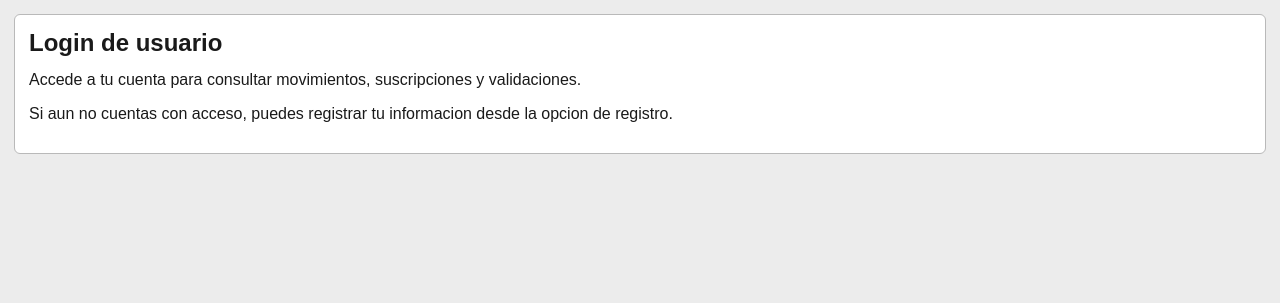
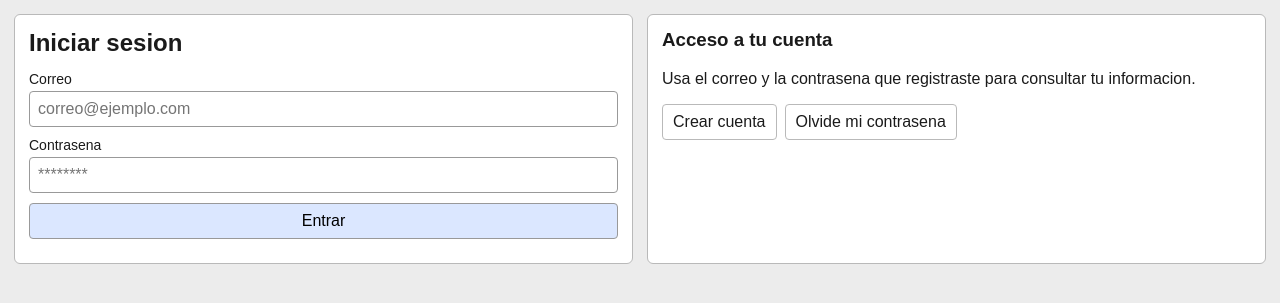
Before and after one commit to Dre-OwO/App-Transporte, a Flask app: page /login in a window 1280 px wide. Shown: the part 144-447 px from the top of the page. Run offline with Flask 3, Linux system fonts and the light colour scheme.

Commit message:
feat(Admin Section}): Fue separado por medio de metodos, las pantallas admin
Las pantallas admin ahora solo son consultables con privilegios admin. Ademas de ser añadida la funcion de recuperar contraseña

las pestañas user y admin ya no se comparten entre si, necesitando credenciales para cada parte

```diff
--- a/app.py
+++ b/app.py
@@ -1,9 +1,10 @@
 import os
 
-from flask import Flask, flash, redirect, render_template, request, url_for
+from flask import Flask, flash, redirect, render_template, request, session, url_for
 
 from database import (
     DatabaseError,
+    authenticate_user,
     create_plan,
     create_subscription,
     create_user,
@@ -21,6 +22,7 @@ from database import (
     list_users,
     lookup_user_panel,
     register_validation,
+    reset_user_password,
     update_plan,
     update_subscription,
     update_user,
@@ -40,6 +42,51 @@ def _blank_user_form():
         "rol": "cliente",
         "activo": "true",
     }
+
+
+def _blank_login_form():
+    return {"correo": "", "password": ""}
+
+
+def _login_form_from_request(form):
+    return {
+        "correo": form.get("correo", "").strip(),
+        "password": form.get("password", "").strip(),
+    }
+
+
+def _blank_recovery_form():
+    return {
+        "correo": "",
+        "telefono": "",
+        "password": "",
+        "password_confirm": "",
+    }
+
+
+def _recovery_form_from_request(form):
+    return {
+        "correo": form.get("correo", "").strip(),
+        "telefono": form.get("telefono", "").strip(),
+        "password": form.get("password", "").strip(),
+        "password_confirm": form.get("password_confirm", "").strip(),
+    }
+
+
+def _start_session(user):
+    session.clear()
+    session["user_id"] = user["_id"]
+    session["nombre"] = user["nombre"]
+    session["rol"] = user["rol"]
+
+
+def _redirect_after_login(user):
+    next_page = request.args.get("next", "").strip()
+    if next_page.startswith("/") and not next_page.startswith("//"):
+        return redirect(next_page)
+    if user.get("rol") == "admin":
+        return redirect(url_for("admin"))
+    return redirect(url_for("panel_usuario", identificador=user["correo"]))
 
 
 def _user_form_from_request(form):
@@ -165,7 +212,52 @@ def inicio():
 
 @app.route("/login")
 def login():
-    return render_template("public/login.html", titulo="Login")
+    return render_template("public/login.html", titulo="Login", form_data=_blank_login_form())
+
+
+@app.route("/login", methods=["POST"])
+def login_post():
+    form_data = _login_form_from_request(request.form)
+
+    try:
+        user = authenticate_user(form_data["correo"], form_data["password"])
+        _start_session(user)
+        flash(f"Bienvenido, {user['nombre']}.", "success")
+        return _redirect_after_login(user)
+    except DatabaseError as exc:
+        flash(str(exc), "error")
+
+    return render_template("public/login.html", titulo="Login", form_data=form_data)
+
+
+@app.route("/logout")
+def logout():
+    session.clear()
+    flash("Sesion cerrada correctamente.", "success")
+    return redirect(url_for("inicio"))
+
+
+@app.route("/recuperar-contrasena", methods=["GET", "POST"])
+def recuperar_contrasena():
+    form_data = _blank_recovery_form()
+
+    if request.method == "POST":
+        form_data = _recovery_form_from_request(request.form)
+        if form_data["password"] != form_data["password_confirm"]:
+            flash("La confirmacion de contrasena no coincide.", "error")
+        else:
+            try:
+                reset_user_password(form_data["correo"], form_data["telefono"], form_data["password"])
+                flash("Contrasena actualizada. Ya puedes iniciar sesion.", "success")
+                return redirect(url_for("login"))
+            except DatabaseError as exc:
+                flash(str(exc), "error")
+
+    return render_template(
+        "public/recuperar_contrasena.html",
+        titulo="Recuperar contrasena",
+        form_data=form_data,
+    )
 
 
 @app.route("/registro", methods=["GET", "POST"])
@@ -175,9 +267,16 @@ def registro():
     if request.method == "POST":
         form_data = _user_form_from_request(request.form)
         try:
-            create_user({**form_data, "rol": "cliente", "activo": "true"})
-            flash("Usuario registrado correctamente. Ya puedes usar el correo para consultar tu panel.", "success")
-            return redirect(url_for("registro"))
+            user_id = create_user({**form_data, "rol": "cliente", "activo": "true"})
+            user = {
+                "_id": user_id,
+                "nombre": form_data["nombre"],
+                "correo": form_data["correo"].strip().lower(),
+                "rol": "cliente",
+            }
+            _start_session(user)
+            flash("Cuenta creada correctamente. Bienvenido.", "success")
+            return redirect(url_for("panel_usuario", identificador=user["correo"]))
         except DatabaseError as exc:
             flash(str(exc), "error")
 
--- a/templates/public/login.html
+++ b/templates/public/login.html
@@ -1,8 +1,26 @@
 {% extends "public/base_public.html" %}
 {% block contenido %}
-<section class="box">
-  <h2 class="page-title">Login de usuario</h2>
-  <p>Accede a tu cuenta para consultar movimientos, suscripciones y validaciones.</p>
-  <p>Si aun no cuentas con acceso, puedes registrar tu informacion desde la opcion de registro.</p>
+<section class="content-grid">
+  <div class="box">
+    <h2 class="page-title">Iniciar sesion</h2>
+    <form method="post">
+      <label>Correo</label>
+      <input name="correo" type="email" value="{{ form_data.correo }}" placeholder="correo@ejemplo.com">
+
+      <label>Contrasena</label>
+      <input name="password" type="password" placeholder="********">
+
+      <button type="submit">Entrar</button>
+    </form>
+  </div>
+
+  <div class="box">
+    <h3>Acceso a tu cuenta</h3>
+    <p>Usa el correo y la contrasena que registraste para consultar tu informacion.</p>
+    <div class="actions-inline">
+      <a class="button-link" href="{{ url_for('registro') }}">Crear cuenta</a>
+      <a class="button-link" href="{{ url_for('recuperar_contrasena') }}">Olvide mi contrasena</a>
+    </div>
+  </div>
 </section>
 {% endblock %}
--- a/templates/public/registro.html
+++ b/templates/public/registro.html
@@ -15,6 +15,7 @@
 
       <label>Contrasena</label>
       <input name="password" type="password" placeholder="********">
+      <p class="small">Minimo 6 caracteres.</p>
 
       <button type="submit">Crear usuario</button>
     </form>
@@ -24,7 +25,7 @@
     <ul>
       <li>Ingresa un nombre completo y un correo valido.</li>
       <li>Usa una contrasena facil de recordar.</li>
-      <li>Despues podras consultar tu informacion desde el panel.</li>
+      <li>Al terminar el registro se abrira tu sesion automaticamente.</li>
     </ul>
   </div>
 </section>
```
Also changed, not shown: database.py (+79 -11 lines), templates/public/recuperar_contrasena.html (added, +29 -0 lines).
